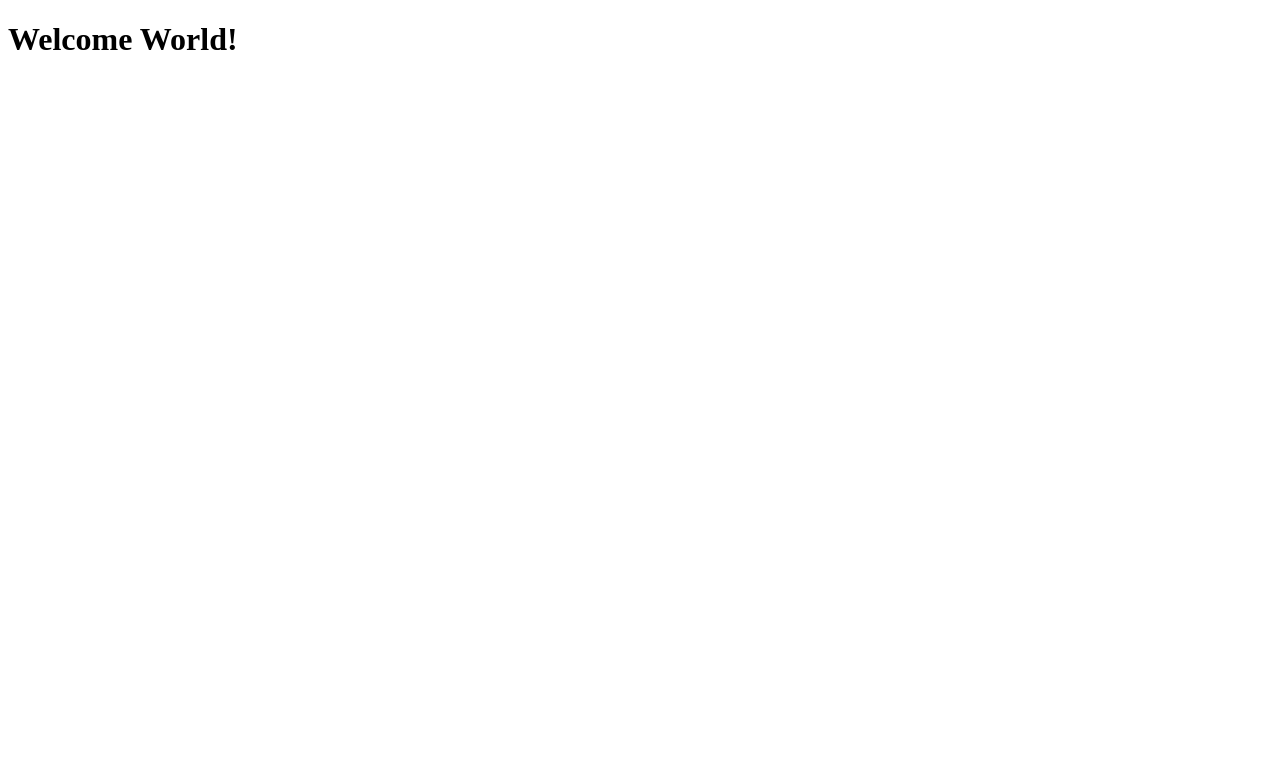
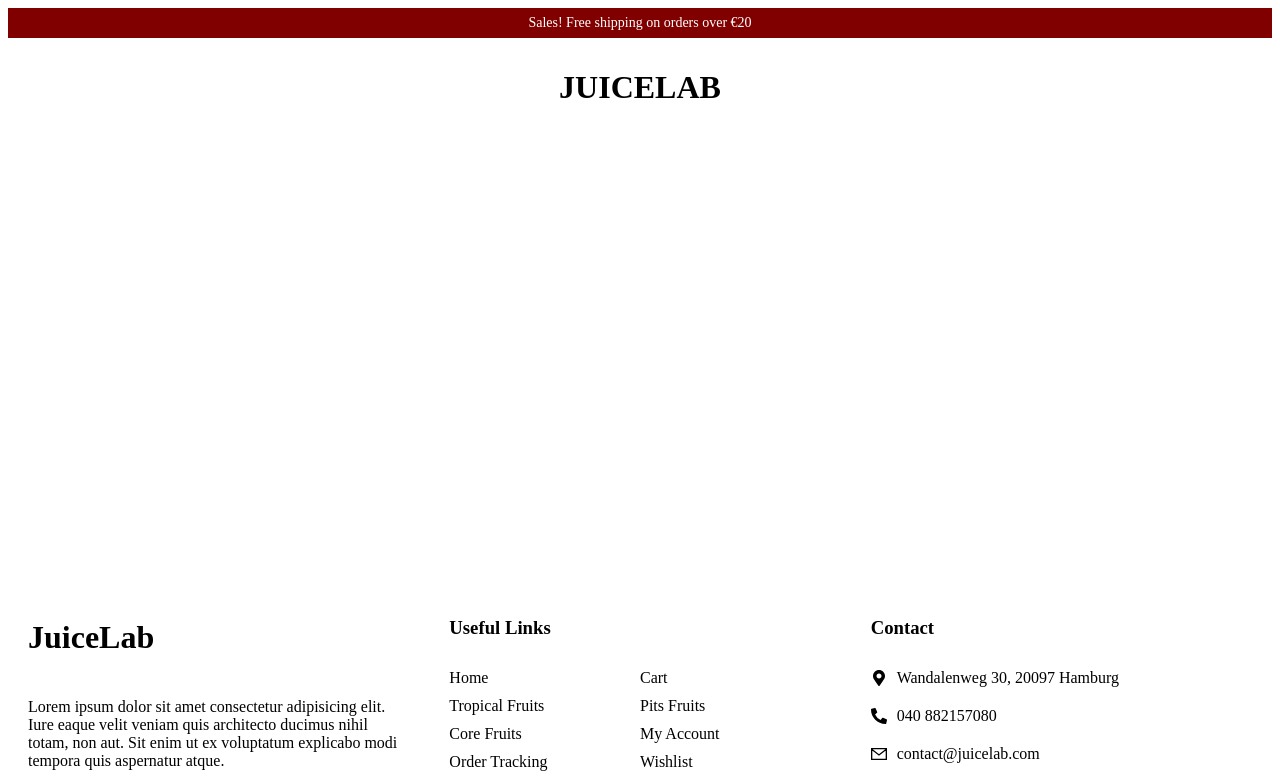
Before and after one commit to Deto-Marco/JuiceLab, a React (Create React App) app in the folder client/: page / in a window 1280 px wide. Shown: the top 781 px of the page. Built offline with nearby package versions, Linux system fonts and the light colour scheme; grey boxes are pictures that could not be loaded.

Commit message:
updated folder

```diff
--- a/client/package.json
+++ b/client/package.json
@@ -8,7 +8,7 @@
     "react-icons": "^4.4.0",
     "react-router-dom": "^6.3.0",
     "react-scripts": "5.0.1",
-    "styled-component": "^2.8.0"
+    "styled-components": "^5.3.5"
   },
   "scripts": {
     "start": "react-scripts start",
--- a/client/src/App.jsx
+++ b/client/src/App.jsx
@@ -1,10 +1,16 @@
 import React from 'react';
-import './App.css';
+import Bulletin from './components/Bulletin';
+import Footer from './components/Footer';
+import JuiceLab from './components/JuiceLab';
+import Navbar from './components/Navbar';
 
 const App = () => {
   return (
     <main>
-      <h1>Welcome World!</h1>
+    <Bulletin/>
+    <Navbar/>
+    <JuiceLab/>
+    <Footer/>
     </main>
   );
 };
```
Also changed, not shown: client/src/index.js (line endings or trailing spaces), 1 other file (tests, documents, lock files or other folders).
